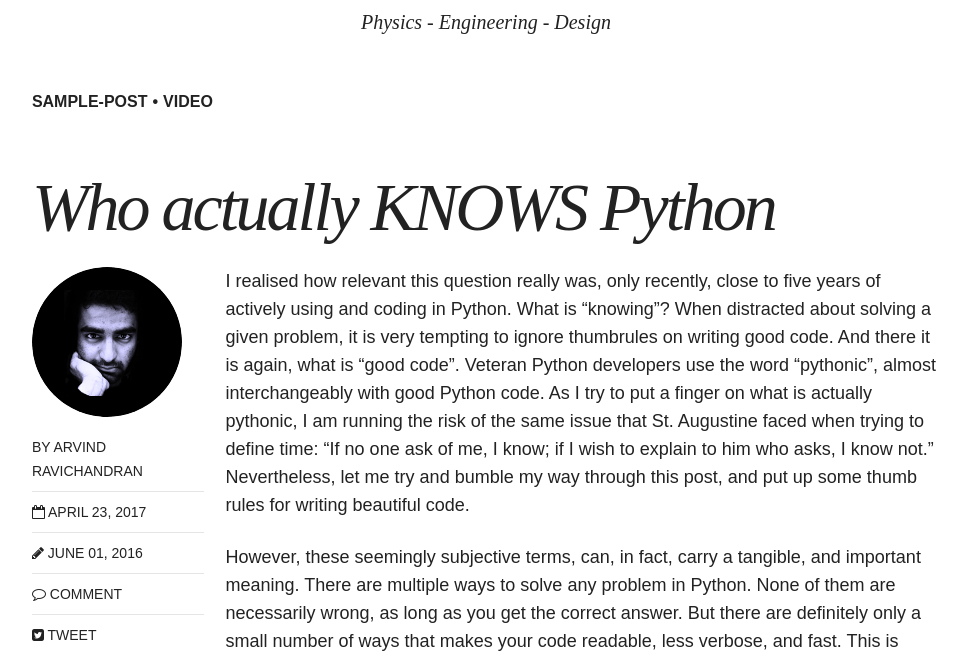
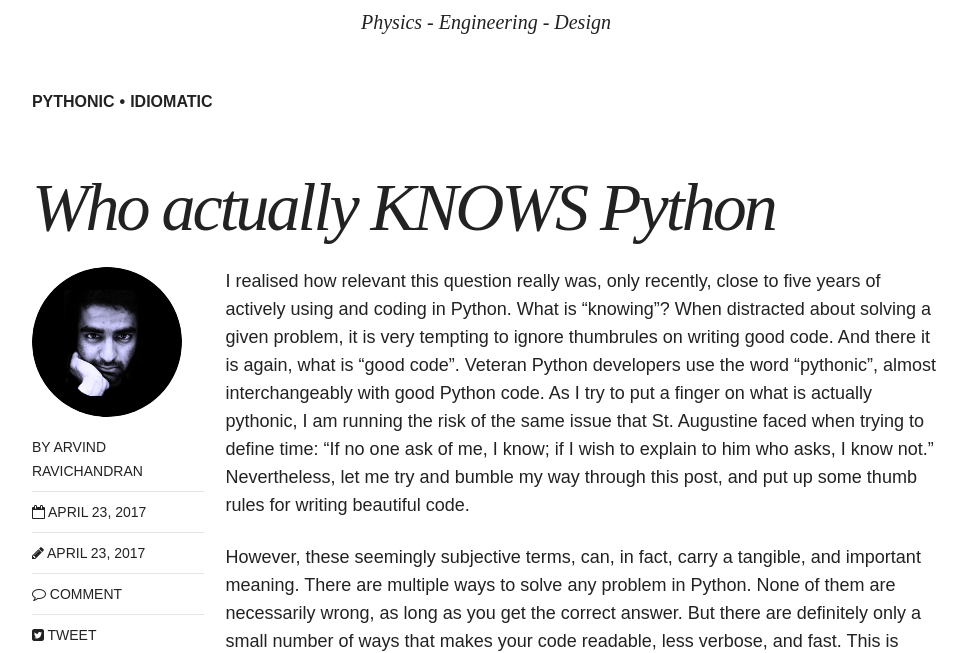
Before and after one commit to shrokmel/shrokmel.github.io, a Jekyll site: the page built from _posts/articles/2017-04-23-who-knows-python.md, in a window 1280 px wide and 900 px high, scrolled down 194 px. Shown: the part 167-820 px from the top of the window, without its empty margins (154-1121 px from the left). Built offline with Jekyll 4.4.1, drawn with Linux system fonts in a browser that asks for light colours; nearby versions of some CDN libraries; comment, search, counter and statistics services are not loaded.

Commit message:
post2_updates

```diff
--- a/_posts/articles/2017-04-23-who-knows-python.md
+++ b/_posts/articles/2017-04-23-who-knows-python.md
@@ -3,10 +3,11 @@ layout: post
 title: "Who actually KNOWS Python"
 excerpt: "Custom written post descriptions are the way to go... if you're not lazy."
 categories: articles
-tags: [sample-post, video]
+author: arvind_ravichandran
+tags: [pythonic, idiomatic]
 comments: true
 share: true
-modified: 2016-06-01T14:18:26-04:00
+modified: 2017-04-23T20:08:14-04:00
 ---
 
 I realised how relevant this question really was, only recently, close to five years of actively using and coding in Python. What is "knowing"? When distracted about solving a given problem, it is very tempting to ignore thumbrules on writing good code. And there it is again, what is "good code". Veteran Python developers use the word "pythonic", almost interchangeably with good Python code. As I try to put a finger on what is actually pythonic, I am running the risk of the same issue that St. Augustine faced when trying to define time: "If no one ask of me, I know; if I wish to explain to him who asks, I know not." Nevertheless, let me try and bumble my way through this post, and put up some thumb rules for writing beautiful code.
```
Also changed, not shown: 1 other file.
